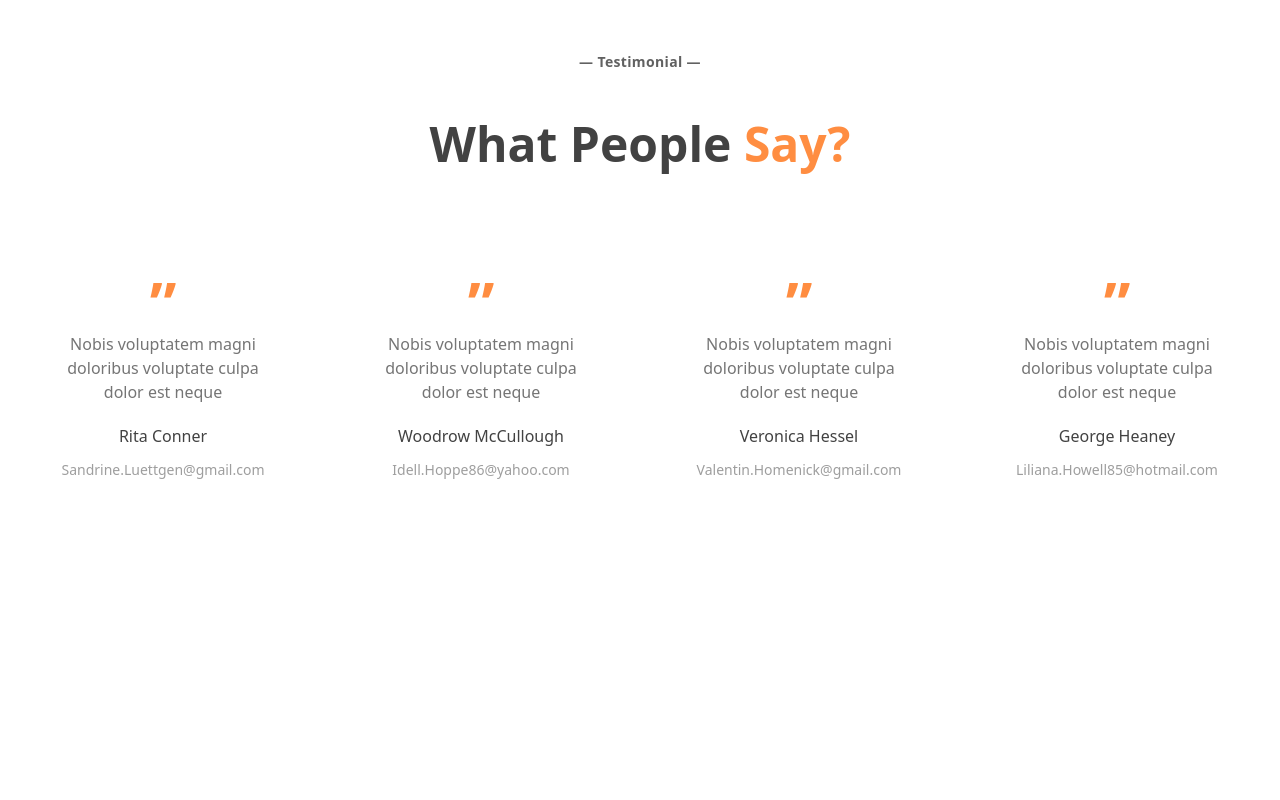
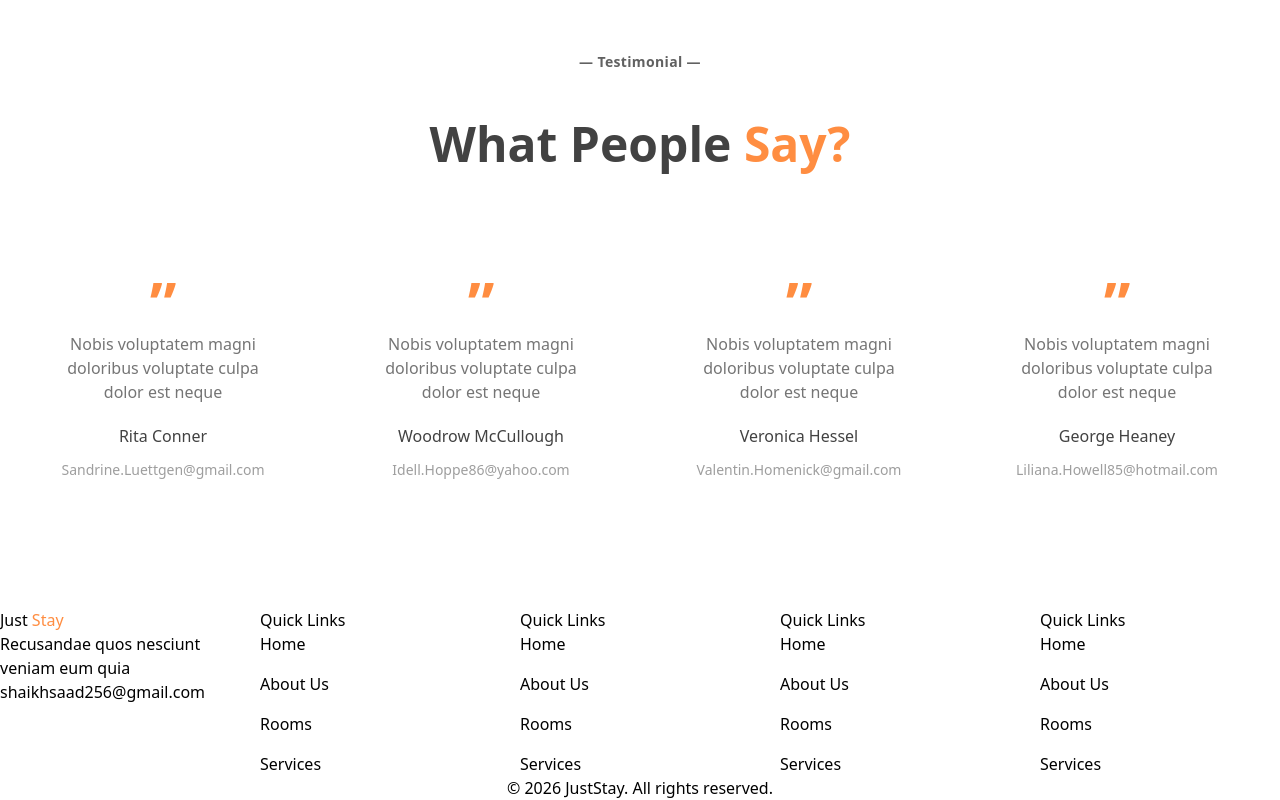
Before and after one commit to AnastasiiaBodnar/hotel-landing, a Vue app: page / in a window 1280 px wide. Shown: the part 3061-3861 px from the top of the page. Before the commit the page ends 3669 px from the top, so only its background shows below. Built offline with nearby package versions, Linux system fonts and the light colour scheme.

Commit message:
feat: add initial footer structure

```diff
--- a/src/App.vue
+++ b/src/App.vue
@@ -5,6 +5,7 @@ import AboutSection from './components/AboutSection.vue';
 import RoomsSection from './components/RoomsSection.vue';
 import ServicesSection from './components/ServicesSection.vue';
 import TestimonialSection from './components/TestimonialSection.vue';
+import TheFooter from './components/TheFooter.vue';
 </script>
 
 <template>
@@ -14,4 +15,5 @@ import TestimonialSection from './components/TestimonialSection.vue';
     <RoomsSection/>
     <ServicesSection/>
     <TestimonialSection/>
+    <TheFooter/>
 </template>
--- /dev/null
+++ b/src/components/TheFooter.vue
@@ -0,0 +1,53 @@
+<script setup>
+    const links = [
+        { id: 1 , name: 'Home', href: '#' },
+        { id: 2 ,  name: 'About Us', href: '#about' },
+        { id: 3 ,  name: 'Rooms', href: '#rooms' },
+        { id: 4 ,  name: 'Services', href: '#services' }
+    ]
+
+</script>
+
+<template>
+    <footer>
+        <div class="grid grid-cols-5 gap-5">
+
+            <div class="col-span-1">
+                <div>
+                    Just <span class="text-primary">Stay</span>
+                </div>
+
+                <p>
+                    Recusandae quos nesciunt veniam eum quia
+                </p>
+
+                <p>
+                    shaikhsaad256@gmail.com
+                </p>
+
+            </div>
+
+            <div
+                v-for="item in links"
+                :key="item.id"
+            >
+            <h3>Quick Links</h3>
+            <ul class="space-y-4">
+                    <li v-for="link in links" :key="link.id">
+                        <a :href="link.href" >
+                            {{ link.name }}
+                        </a>
+                    </li>
+                </ul>
+
+            </div>
+
+        </div>
+
+        <div class="text-center">
+             <p >
+                © 2026 JustStay. All rights reserved.
+            </p>
+        </div>
+    </footer>
+</template>
```
